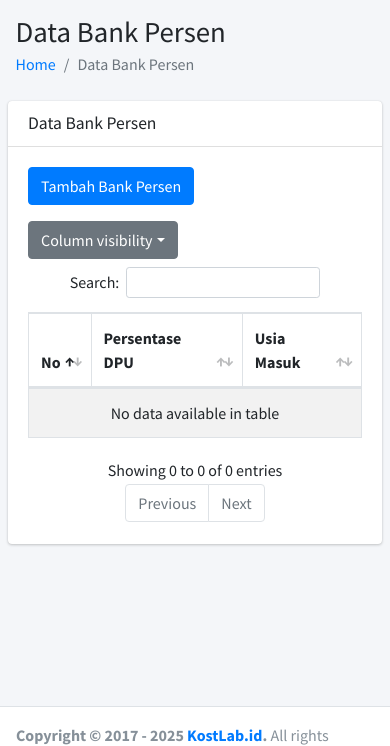
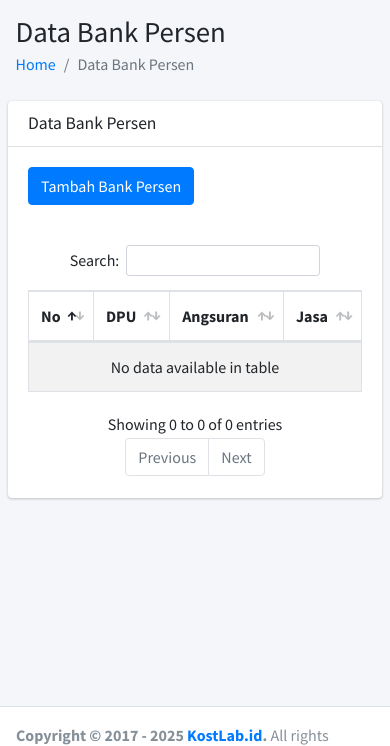
Before and after one commit to shorfana/koperasi_simpan_pinjam, a Laravel app: page /bank-persen in a window 390 px wide. Shown: the part 57-803 px from the top of the page. Run offline with Laravel 10, Linux system fonts and the light colour scheme; the visitor is signed in with stand-in values (Sample User, id 1); data that the repository does not hold is empty; some libraries are stand-ins or nearby versions.

Commit message:
update feature

```diff
--- a/app/Http/Controllers/AnggotaController.php
+++ b/app/Http/Controllers/AnggotaController.php
@@ -58,7 +58,9 @@ class AnggotaController extends Controller
             'kelurahan' => $request->kelurahan,
             'alamat' => $request->alamat,
             'no_pensiun' => $request->no_pensiun,
+            'gaji' => $request->gaji,
             'jenis_pensiun' => $request->jenis_pensiun,
+            'simpanan_pokok' => $request->simpanan_pokok,
             'foto' => json_encode($fotoNama), // simpan sebagai JSON string
             'type' => $request->type,
             'status' => $request->status,
--- a/app/Http/Controllers/BankPersenController.php
+++ b/app/Http/Controllers/BankPersenController.php
@@ -14,29 +14,22 @@ class BankPersenController extends Controller
     public function store(Request $request)
     {
         $data = $request->validate([
-            'persentase_dpu' => 'required|integer',
-            'usia_masuk' => 'required|integer',
-            'angsuran_per_bulan' => 'required|integer',
-            'penerimaan_bersih' => 'required|integer',
-            'dpu_asuransi' => 'required|integer',
-            'jasa_pelayanan' => 'required|integer',
-            'buku_anggota' => 'required|integer',
-            'materai' => 'required|integer',
-            'persentase_provinsi' => 'required|integer',
-            'provinsi' => 'required|integer',
-            'tanggal_lunas' => 'required|date',
-            'penerimaan_bersih_tabungan' => 'required|integer',
+            'dpu' => 'required|integer',
+            'angsuran' => 'required|integer',
+            'jasa' => 'required|integer',
+            'provisi' => 'required|integer',
         ]);
 
         $bankPersen = BankPersen::create($data);
 
-        return response()->json($bankPersen, 201);
+        return back()->with('success', 'Bank Persen berhasil ditambahkan');
     }
 
     public function show()
     {
         $bank_persen = BankPersen::all(); // Ambil semua data dari tabel bank_persen
         // return view('admin.bank_persen.index', compact('bank_persen'));
+        // dd($bank_persen);
         return view('admin.bank_persen.index', [
             'title' => 'Data Bank Persen',
             'bank_persens' => $bank_persen
@@ -46,18 +39,10 @@ class BankPersenController extends Controller
     public function update(Request $request, BankPersen $bankPersen)
     {
         $data = $request->validate([
-            'persentase_dpu' => 'integer',
-            'usia_masuk' => 'integer',
-            'angsuran_per_bulan' => 'integer',
-            'penerimaan_bersih' => 'integer',
-            'dpu_asuransi' => 'integer',
-            'jasa_pelayanan' => 'integer',
-            'buku_anggota' => 'integer',
-            'materai' => 'integer',
-            'persentase_provinsi' => 'integer',
-            'provinsi' => 'integer',
-            'tanggal_lunas' => 'date',
-            'penerimaan_bersih_tabungan' => 'integer',
+            'dpu' => 'required|integer',
+            'angsuran' => 'required|integer',
+            'jasa' => 'required|integer',
+            'provisi' => 'required|integer',
         ]);
 
         $bankPersen->update($data);
--- a/app/Models/Anggota.php
+++ b/app/Models/Anggota.php
@@ -15,8 +15,8 @@ class Anggota extends Model
     protected $fillable = [
         'no_anggota', 'nip', 'ktp', 'email', 'nama', 'tgl_lahir', 'nohp', 'tgl_aktivasi',
         'tgl_keluar', 'simpanan_wajib', 'rekening', 'provinsi', 'kota', 'kecamatan',
-        'kelurahan', 'alamat','no_pensiun', 'jenis_pensiun', 'foto', 'type', 'status', 'is_deleted',
-        'createdon', 'createdby', 'modifiedon', 'modifiedby'
+        'kelurahan', 'alamat','no_pensiun', 'jenis_pensiun', 'simpanan_pokok' ,'foto', 'type', 'status', 'is_deleted',
+        'createdon', 'createdby', 'modifiedon', 'modifiedby','gaji'
     ];
 
     protected $casts = [
--- a/app/Models/BankPersen.php
+++ b/app/Models/BankPersen.php
@@ -12,17 +12,9 @@ class BankPersen extends Model
     public $timestamps = false;
 
     protected $fillable = [
-        'persentase_dpu',
-        'usia_masuk',
-        'angsuran_per_bulan',
-        'penerimaan_bersih',
-        'dpu_asuransi',
-        'jasa_pelayanan',
-        'buku_anggota',
-        'materai',
-        'persentase_provinsi',
-        'provinsi',
-        'tanggal_lunas',
-        'penerimaan_bersih_tabungan',
+        'dpu',
+        'angsuran',
+        'jasa',
+        'provisi',
     ];
 }
--- a/resources/views/admin/bank_persen/index.blade.php
+++ b/resources/views/admin/bank_persen/index.blade.php
@@ -28,18 +28,10 @@
             <thead>
                 <tr>
                     <th>No</th>
-                    <th>Persentase DPU</th>
-                    <th>Usia Masuk</th>
-                    <th>Angsuran/Bulan</th>
-                    <th>Penerimaan Bersih</th>
-                    <th>DPU Asuransi</th>
-                    <th>Jasa Pelayanan</th>
-                    <th>Buku Anggota</th>
-                    <th>Materai</th>
-                    <th>Persen Provinsi</th>
-                    <th>Provinsi</th>
-                    <th>Tanggal Lunas</th>
-                    <th>Tabungan Bersih</th>
+                    <th>DPU</th>
+                    <th>Angsuran</th>
+                    <th>Jasa</th>
+                    <th>Provisi</th>
                     <th>Aksi</th>
                 </tr>
                 </thead>
@@ -47,33 +39,17 @@
                 @foreach($bank_persens as $index => $item)
                     <tr>
                     <td>{{ $index + 1 }}</td>
-                    <td>{{ $item->persentase_dpu }}</td>
-                    <td>{{ $item->usia_masuk }}</td>
-                    <td>{{ $item->angsuran_per_bulan }}</td>
-                    <td>{{ $item->penerimaan_bersih }}</td>
-                    <td>{{ $item->dpu_asuransi }}</td>
-                    <td>{{ $item->jasa_pelayanan }}</td>
-                    <td>{{ $item->buku_anggota }}</td>
-                    <td>{{ $item->materai }}</td>
-                    <td>{{ $item->persentase_provinsi }}</td>
-                    <td>{{ $item->provinsi }}</td>
-                    <td>{{ $item->tanggal_lunas }}</td>
-                    <td>{{ $item->penerimaan_bersih_tabungan }}</td>
+                    <td>{{ $item->dpu }}</td>
+                    <td>{{ $item->angsuran }}</td>
+                    <td>{{ $item->jasa }}</td>
+                    <td>{{ $item->provisi }}</td>
                     <td>
                         <button class="btn btn-warning btn-sm edit"
                         data-id="{{ $item->id }}"
-                        data-persentase_dpu="{{ $item->persentase_dpu }}"
-                        data-usia_masuk="{{ $item->usia_masuk }}"
-                        data-angsuran_per_bulan="{{ $item->angsuran_per_bulan }}"
-                        data-penerimaan_bersih="{{ $item->penerimaan_bersih }}"
-                        data-dpu_asuransi="{{ $item->dpu_asuransi }}"
-                        data-jasa_pelayanan="{{ $item->jasa_pelayanan }}"
-                        data-buku_anggota="{{ $item->buku_anggota }}"
-                        data-materai="{{ $item->materai }}"
-                        data-persentase_provinsi="{{ $item->persentase_provinsi }}"
-                        data-provinsi="{{ $item->provinsi }}"
-                        data-tanggal_lunas="{{ $item->tanggal_lunas }}"
-                        data-penerimaan_bersih_tabungan="{{ $item->penerimaan_bersih_tabungan }}"
+                        data-dpu="{{ $item->dpu }}"
+                        data-angsuran="{{ $item->angsuran }}"
+                        data-jasa="{{ $item->jasa }}"
+                        data-provisi="{{ $item->provisi }}"
                         >Edit</button>
                         <a href="{{ route('bank-persen.destroy', $item->id) }}" class="btn btn-danger btn-sm">Hapus</a>
                     </td>
@@ -90,63 +66,27 @@
         <form action="{{ route('bank-persen.store') }}" method="POST" class="modal-content">
             @csrf
             <div class="modal-header">
-                <h4 class="modal-title">Edit Data User</h4>
+                <h4 class="modal-title">Tambah Data bank persen</h4>
                 <button type="button" class="close" data-dismiss="modal">&times;</button>
             </div>
             <div class="modal-body">
                 <div class="row">
                     <div class="form-group col-md-6">
-                        <label>Persentase DPU</label>
-                        <input type="number" name="persentase_dpu" class="form-control" required>
+                        <label>DPU</label>
+                        <input type="number" name="dpu" class="form-control" required>
                     </div>
                     <div class="form-group col-md-6">
-                        <label>Usia Masuk</label>
-                        <input type="number" name="usia_masuk" class="form-control" required>
+                        <label>Angsuran</label>
+                        <input type="number" name="angsuran" class="form-control" required>
                     </div>
 
                     <div class="form-group col-md-6">
-                        <label>Angsuran per Bulan</label>
-                        <input type="number" name="angsuran_per_bulan" class="form-control" required>
+                        <label>Jasa</label>
+                        <input type="number" name="jasa" class="form-control" required>
                     </div>
                     <div class="form-group col-md-6">
-                        <label>Penerimaan Bersih</label>
-                        <input type="number" name="penerimaan_bersih" class="form-control" required>
-                    </div>
-
-                    <div class="form-group col-md-6">
-                        <label>DPU Asuransi</label>
-                        <input type="number" name="dpu_asuransi" class="form-control" required>
-                    </div>
-                    <div class="form-group col-md-6">
-                        <label>Jasa Pelayanan</label>
-                        <input type="number" name="jasa_pelayanan" class="form-control" required>
-                    </div>
-
-                    <div class="form-group col-md-6">
-                        <label>Buku Anggota</label>
-                        <input type="number" name="buku_anggota" class="form-control" required>
-                    </div>
-                    <div class="form-group col-md-6">
-                        <label>Materai</label>
-                        <input type="number" name="materai" class="form-control" required>
-                    </div>
-
-                    <div class="form-group col-md-6">
-                        <label>Persentase Provinsi</label>
-                        <input type="number" name="persentase_provinsi" class="form-control" required>
-                    </div>
-                    <div class="form-group col-md-6">
-                        <label>Provinsi</label>
-                        <input type="number" name="provinsi" class="form-control" required>
-                    </div>
-
-                    <div class="form-group col-md-6">
-                        <label>Tanggal Lunas</label>
-                        <input type="date" name="tanggal_lunas" class="form-control" required>
-                    </div>
-                    <div class="form-group col-md-6">
-                        <label>Penerimaan Bersih Tabungan</label>
-                        <input type="number" name="penerimaan_bersih_tabungan" class="form-control" required>
+                        <label>Provisi</label>
+                        <input type="number" name="provisi" class="form-control" required>
                     </div>
                 </div>
             </div>
--- a/resources/views/admin/pinjaman/index.blade.php
+++ b/resources/views/admin/pinjaman/index.blade.php
@@ -139,7 +139,7 @@
                         </td>
                         @else
                         <td>
-                            <button class="btn btn-sm btn-primary generate-single-kwitansi" data-kode-pinjaman="{{ $item->kode_pinjaman }}">Kwitansi</button>
+                            <button class="btn btn-sm btn-primary generate-single-kwitansi-bank" data-kode-pinjaman="{{ $item->kode_pinjaman }}">Kwitansi</button>
                         </td>
                         @endif
                     </tr>
@@ -188,6 +188,10 @@
                             <div class="form-group">
                                 <label>Alamat</label>
                                 <input name="alamat" class="form-control">
+                            </div>
+                            <div class="form-group">
+                                <label>Simpanan Pokok</label>
+                                <input name="simpanan_pokok" class="form-control">
                             </div>
                         </div>
 
--- a/resources/views/admin_template.blade.php
+++ b/resources/views/admin_template.blade.php
@@ -831,11 +831,20 @@
 <script src="{{asset('admin_assets/plugins/datatables-buttons/js/buttons.colVis.min.js')}}"></script>
 <script>
   $(function () {
-    $("#example1").DataTable({
-      "responsive": true, "lengthChange": false, "autoWidth": false,
-      // "buttons": ["copy", "csv", "excel", "pdf", "print", "colvis"]
-      "buttons": ["pdf","colvis"]
-    }).buttons().container().appendTo('#example1_wrapper .col-md-6:eq(0)');
+    let table = $("#example1").DataTable({
+      "responsive": true,
+      "lengthChange": false,
+      "autoWidth": false,
+      @if(session('user')->role == 'ADMIN' || session('user')->role == 'PETUGAS_KOPERASI')
+    //   "buttons": ["pdf", "colvis"]
+      "buttons": []
+      @else
+      "buttons": []
+      @endif
+    });
+
+    table.buttons().container().appendTo('#example1_wrapper .col-md-6:eq(0)');
+
     $('#example2').DataTable({
       "paging": true,
       "lengthChange": false,
@@ -924,6 +933,8 @@
                         $('input[name="alamat"]').val(detail.alamat).prop('readonly', true);
                         $('input[name="no_pensiun"]').val(detail.no_pensiun).prop('readonly', true);
                         $('input[name="jenis_pensiun"]').val(detail.jenis_pensiun).prop('readonly', true);
+                        $('input[name="gaji_awal"]').val(detail.gaji).prop('readonly', true);
+                        $('input[name="simpanan_pokok"]').val(detail.simpanan_pokok).prop('readonly', true);
 
                         $('#provinsi').html(`<option value="${detail.provinsi}" selected>${detail.provinsi}</option>`);
                         $('#nama-provinsi').val(detail.provinsi);
@@ -1043,6 +1054,14 @@
         });
     });
 
+    // Event listener untuk tombol Download Kwitansi (per baris) khusus bank
+    document.querySelectorAll('.generate-single-kwitansi-bank').forEach(button => {
+        button.addEventListener('click', function() {
+            const kodePinjaman = this.dataset.kodePinjaman;
+            window.location.href = `/pinjaman/bank_kwitansi/${kodePinjaman}/pdf`; // Langsung arahkan browser ke URL download
+        });
+    });
+
     // Event listener untuk tombol Generate Kwitansi Terpilih
     document.getElementById('generateSelectedKwitansi').addEventListener('click', function() {
         const selectedKodePinjaman = [];
--- a/routes/web.php
+++ b/routes/web.php
@@ -68,6 +68,7 @@ Route::middleware(['user.session'])->group(function () {
     Route::get('/pinjaman/GetAnggotaByKtp', [PinjamanController::class, 'GetAnggotaByKtp'])->name('pinjaman.GetAnggotaByKtp');
     // Route untuk generate kwitansi PDF tunggal berdasarkan kode_pinjaman
     Route::get('/pinjaman/kwitansi/{kode_pinjaman}/pdf', [PinjamanController::class, 'generateKwitansiPdf'])->name('pinjaman.kwitansi.single');
+    Route::get('/pinjaman/bank_kwitansi/{kode_pinjaman}/pdf', [PinjamanController::class, 'generateBankKwitansiPdf'])->name('pinjaman.kwitansi.single');
 
     // Route untuk generate kwitansi PDF multiple (zipped) berdasarkan array kode_pinjaman
     Route::post('/pinjaman/kwitansi/multiple/pdf', [PinjamanController::class, 'generateMultipleKwitansiPdf'])->name('pinjaman.kwitansi.multiple');
```
Also changed, not shown: app/Http/Controllers/PinjamanController.php (+165 -53 lines), resources/views/admin/anggota/anggota_data.blade.php (+8 -0 lines), resources/views/admin/pinjaman/kwitansi_template.blade.php (+7 -0 lines), database/migrations/2025_02_25_100925_anggota.php.
